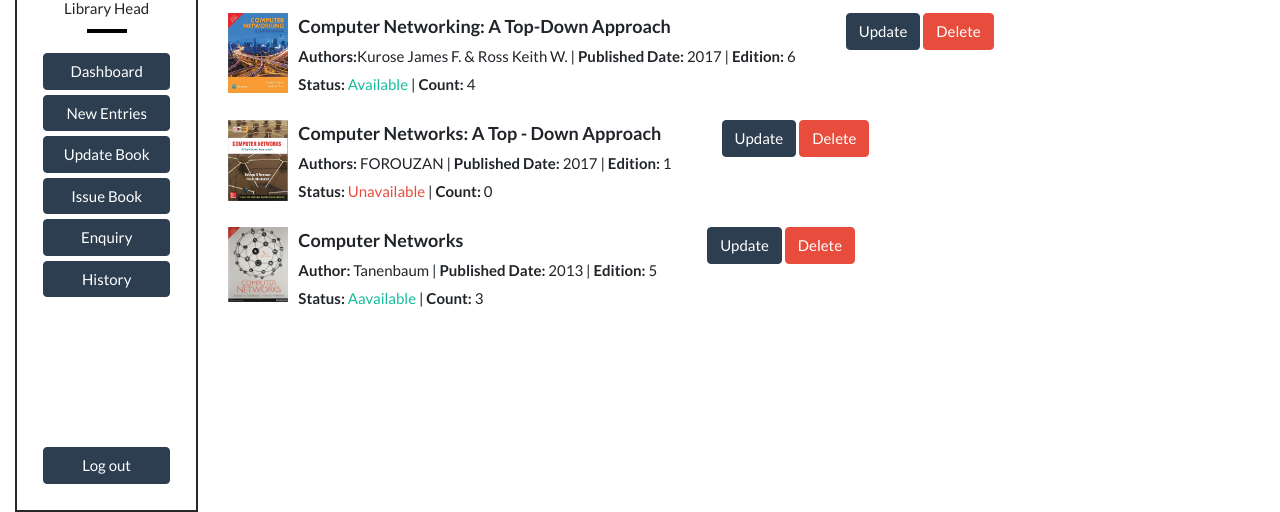
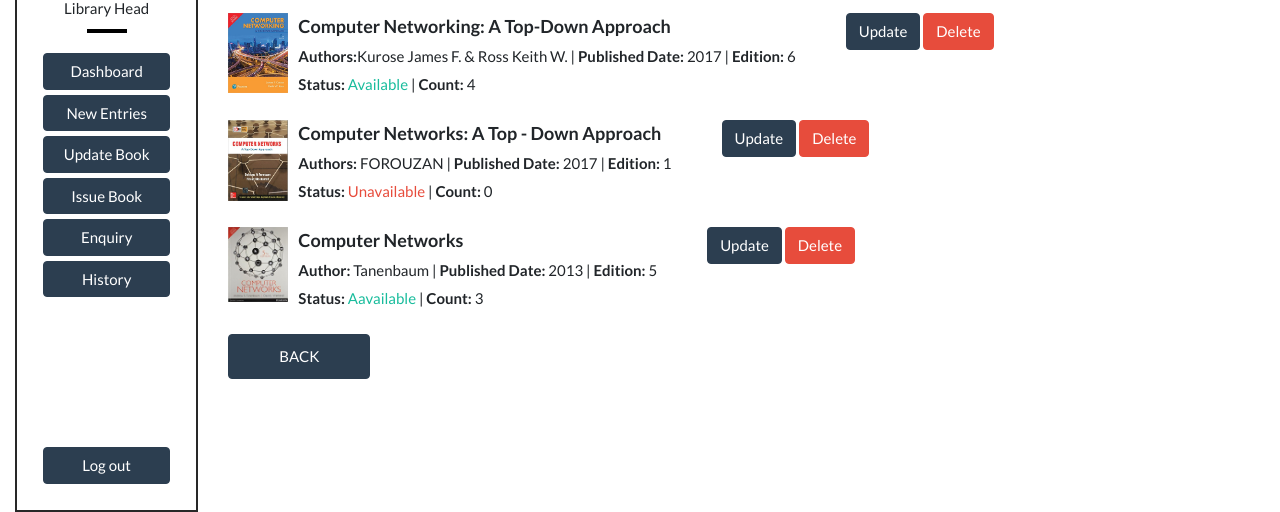
Before and after one commit to nabincodes/library-management-system, a plain HTML site: page pages/employee/updateBook.html in a window 1280 px wide. Shown: the part 373-885 px from the top of the page. Drawn offline with Linux system fonts and the light colour scheme.

Commit message:
Back button in update section

```diff
--- a/css/styles.css
+++ b/css/styles.css
@@ -122,7 +122,7 @@
 input[type="submit"],
 input[type="reset"],
 #password-reset button,
-#bookEntry .buttons button{
+#right-panel .buttons button{
     padding: 10px 50px;
     color: #fff;
     text-transform: uppercase;
--- a/pages/employee/updateBook.html
+++ b/pages/employee/updateBook.html
@@ -188,6 +188,10 @@
                                     </div>
                             </div>
                         </div>
+
+                        <div class="buttons">
+                            <button class="btn btn-primary" onclick="history.go(-1)">BACK</button>
+                        </div>
                     </div>
                 </div>
 
```
